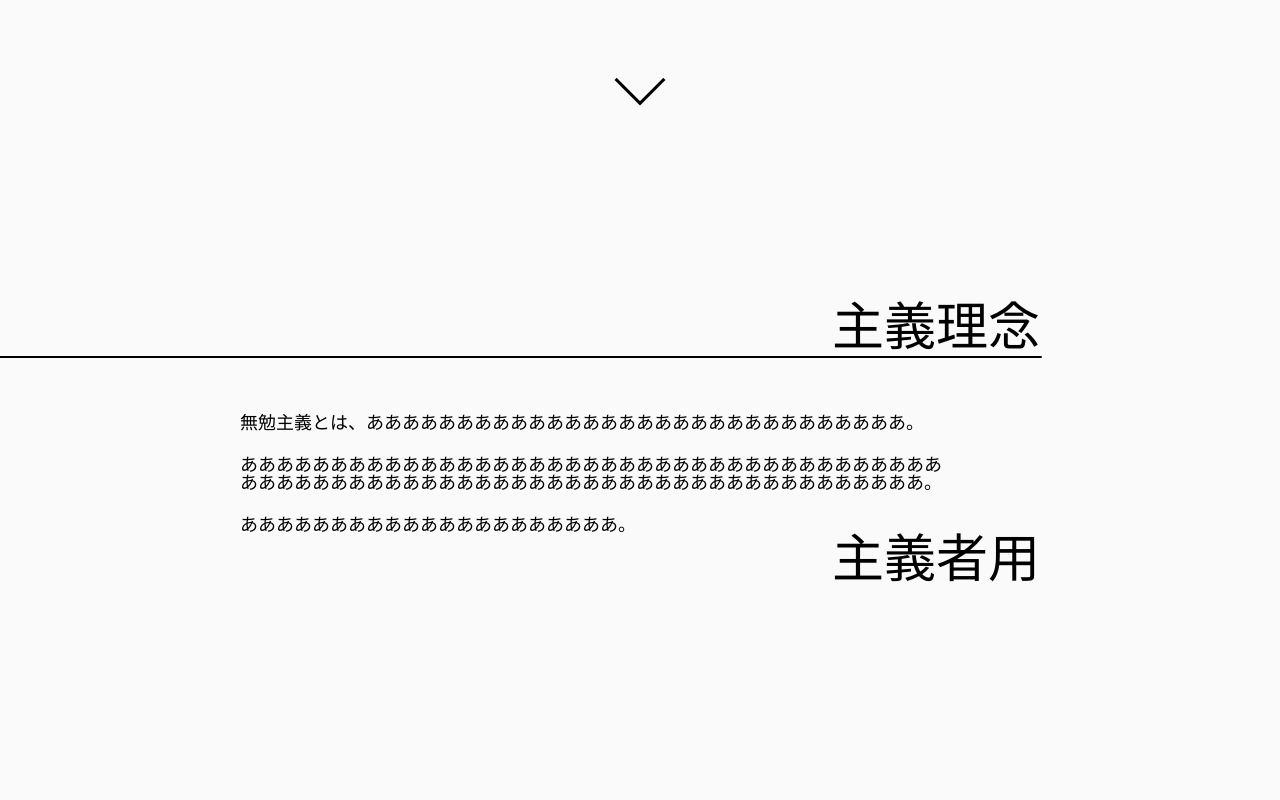
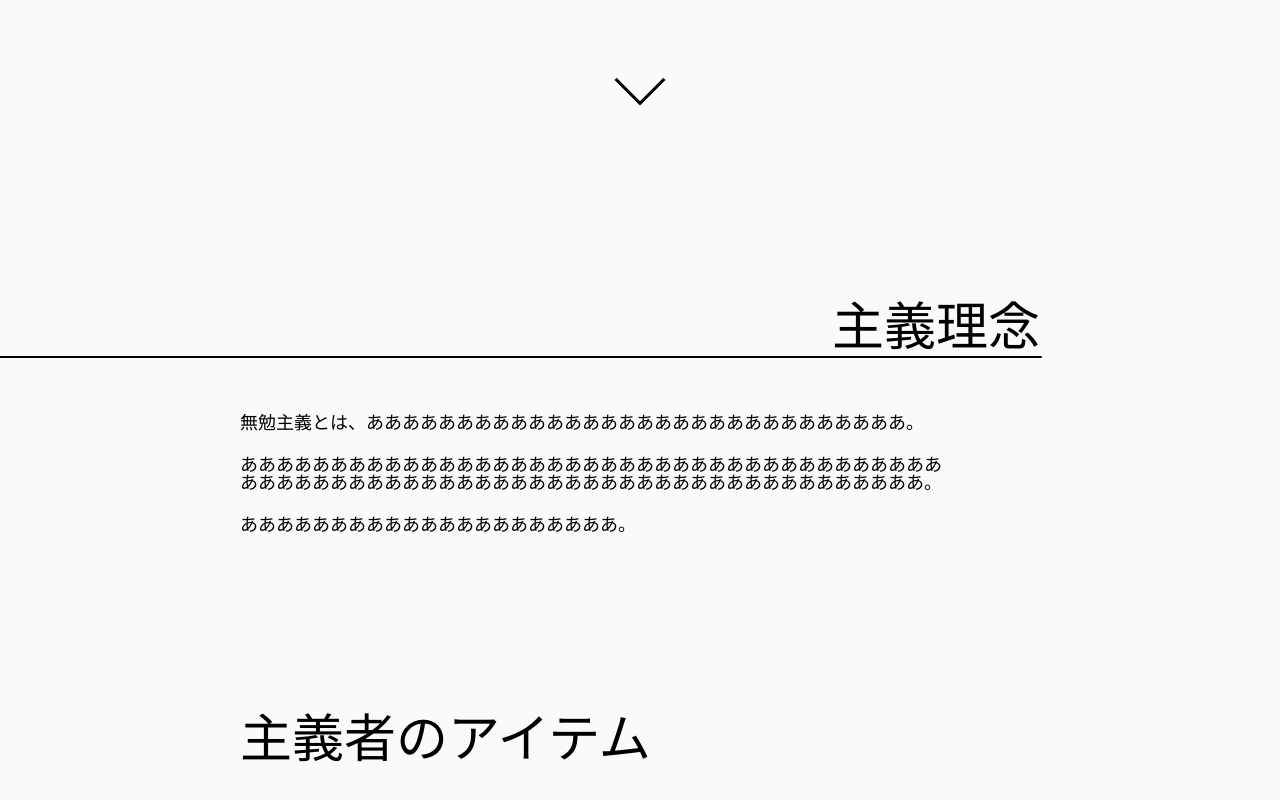
Before and after one commit to yojiyama7/nhk_end, a website: page index.html in a window 1280 px wide. Shown: the part 638-1438 px from the top of the page. Drawn offline with Linux system fonts and the light colour scheme; a script that the page names is missing.

Commit message:
shop 実装中. Question: 一番下のborderの部分でスクロールが起きるのはなぜ？ -> borderではなく:before(擬似要素)を使っているから。borderの高さも入れれば解決する？

```diff
--- a/css/c-pseudo-underline.scss
+++ b/css/c-pseudo-underline.scss
@@ -8,7 +8,7 @@
         width: 2000px;
         bottom: -2px;
         border-radius: 2px;
-        background-color: black;
+        background-color: $black;
     }
     &--right:before {
         left: -2px;
--- a/css/main-about.scss
+++ b/css/main-about.scss
@@ -1,6 +1,6 @@
 .main-about {
     &__heading-wrapper {
-
+        text-align: right;
     }
     &__text-wrapper {
         margin-top: 60px;
--- /dev/null
+++ b/css/main-shop.scss
@@ -0,0 +1,3 @@
+.main-shop {
+    // &
+}
--- a/css/main.scss
+++ b/css/main.scss
@@ -1,12 +1,15 @@
 .main {
-    overflow: hidden;
+    overflow-x: hidden;
     // display: flex;
 
     &__container {
         margin-top: 140px;
     }
+    &__inner:nth-child(n+2) {
+        margin-top: 180px;
+    }
     &__inner-heading-wrapper {
-        text-align: right;
+
     }
     &__inner-heading {
         font-size: 44px;
--- a/index.html
+++ b/index.html
@@ -30,7 +30,7 @@
 
   <main class="main">
     <div class="main__container c-container">
-      <div class="main-about">
+      <div class="main-about main__inner">
         <div class="main-about__heading-wrapper main__inner-heading-wrapper">
           <span class="main__inner-heading c-pseudo-underline c-pseudo-underline--left">主義理念</span>
         </div>
@@ -40,9 +40,9 @@
           <p class="main-about__text main__inner-text">あああああああああああああああああああああ。</p>
         </div>
       </div>
-      <div class="main-shop">
+      <div class="main-shop main__inner">
         <div class="main-shop__heading-wrapper main__inner-heading-wrapper">
-          <span class="main-shop__heading main__inner-heading">主義者用</span>
+          <span class="main-shop__heading main__inner-heading c-pseudo-underline c-pseudo-underline--right">主義者のアイテム</span>
         </div>
       </div>
     </div>
```
Also changed, not shown: css/style.css.
